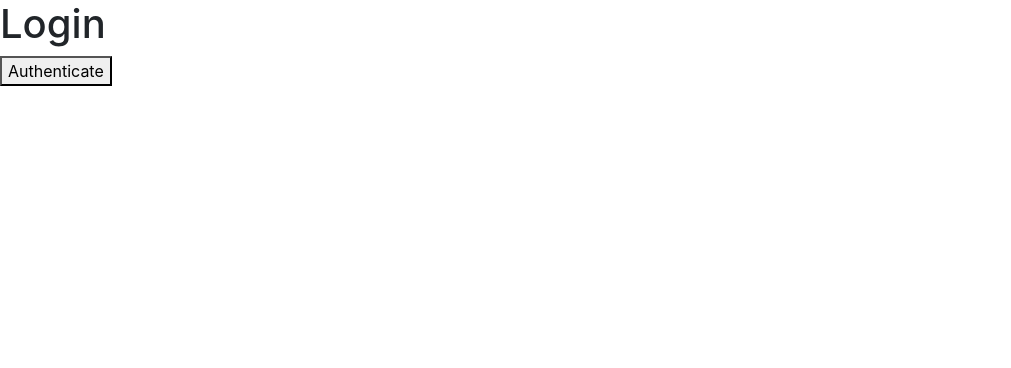
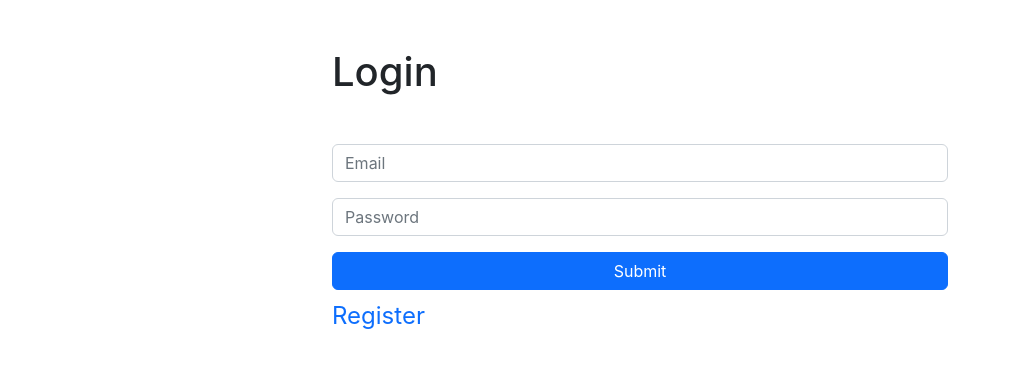
Before and after one commit to joshHawks1823/expense-tracker-client, a React (Create React App) app: page /login in a window 1280 px wide. Shown: the top 368 px of the page, without its empty margins (0-1011 px from the left). Built offline with nearby package versions, Linux system fonts and the light colour scheme.

Commit message:
Built login  route

```diff
--- a/src/components/Login.js
+++ b/src/components/Login.js
@@ -1,10 +1,83 @@
-import React, { Fragment } from 'react'
+import React, { Fragment, useState } from 'react'
+import { Link } from "react-router-dom"
+const Login = ({ setAuth }) => {
 
-const Login = ({ setAuth }) => {
+  const [inputs, setInputs] = useState({
+    email: "",
+    password: ""
+  });
+
+  const { email, password } = inputs;
+
+  const onChange = e => {
+    setInputs({
+      ...inputs, [e.target.name]: e.target.value
+    })
+  };
+
+  const onSubmitForm = async (e) => {
+    e.preventDefault()
+
+    try {
+
+      const body = { email, password }
+
+      const response = await fetch("http://localhost:4000/auth/login", {
+        method: "POST",
+        headers: { "Content-Type": "application/json" },
+        body: JSON.stringify(body)
+
+      })
+
+      const parseRes = await response.json()
+
+      localStorage.setItem("token", parseRes.token)
+      setAuth(true)
+
+    } catch (err) {
+      console.error(err.message)
+
+    }
+  }
+
+
   return (
     <Fragment>
-      <h1>Login</h1>
-      <button onClick={() => setAuth(true)}>Authenticate</button>
+      <div className="container w-50">
+        <h1 className='mt-5'>Login</h1>
+        <form onSubmit={onSubmitForm} className='mt-5'>
+          <div className="mb-3">
+            <input type="email"
+              name="email"
+              placeholder="Email"
+              class="form-control"
+              value={email}
+              onChange={e => onChange(e)}
+            />
+          </div>
+          <div class="mb-3">
+            <input
+              type="password"
+              name="password"
+              placeholder="Password"
+              class="form-control"
+              value={password}
+              onChange={e => onChange(e)}
+            />
+          </div>
+          <div class="d-grid">
+            <button
+              type="submit"
+              class="btn btn-primary btn-block">
+              Submit
+            </button>
+            <Link to="/register" className='text-decoration-none mt-2 fs-4'>Register</Link>
+          </div>
+
+        </form>
+
+      </div>
+
     </Fragment>
   )
 }
--- a/src/components/Register.js
+++ b/src/components/Register.js
@@ -1,4 +1,5 @@
 import React, { Fragment, useState } from 'react'
+import { Link } from "react-router-dom"
 
 const Register = ({ setAuth }) => {
 
@@ -48,7 +49,7 @@ const Register = ({ setAuth }) => {
           <div class="mb-3">
             <input type="email"
               name="email"
-              placeholder="email"
+              placeholder="Email"
               class="form-control"
               value={email}
               onChange={e => onChange(e)} />
@@ -57,7 +58,7 @@ const Register = ({ setAuth }) => {
             <input
               type="password"
               name="password"
-              placeholder="password"
+              placeholder="Password"
               class="form-control"
               value={password}
               onChange={e => onChange(e)} />
@@ -66,7 +67,7 @@ const Register = ({ setAuth }) => {
             <input
               type="text"
               name="name"
-              placeholder="name"
+              placeholder="Name"
               class="form-control"
               value={name}
               onChange={e => onChange(e)} />
@@ -77,7 +78,7 @@ const Register = ({ setAuth }) => {
               class="btn btn-primary btn-block">
               Submit
             </button>
-
+            <Link to="/login" className='text-decoration-none mt-2 fs-4'>Login</Link>
           </div>
         </form>
 
```
